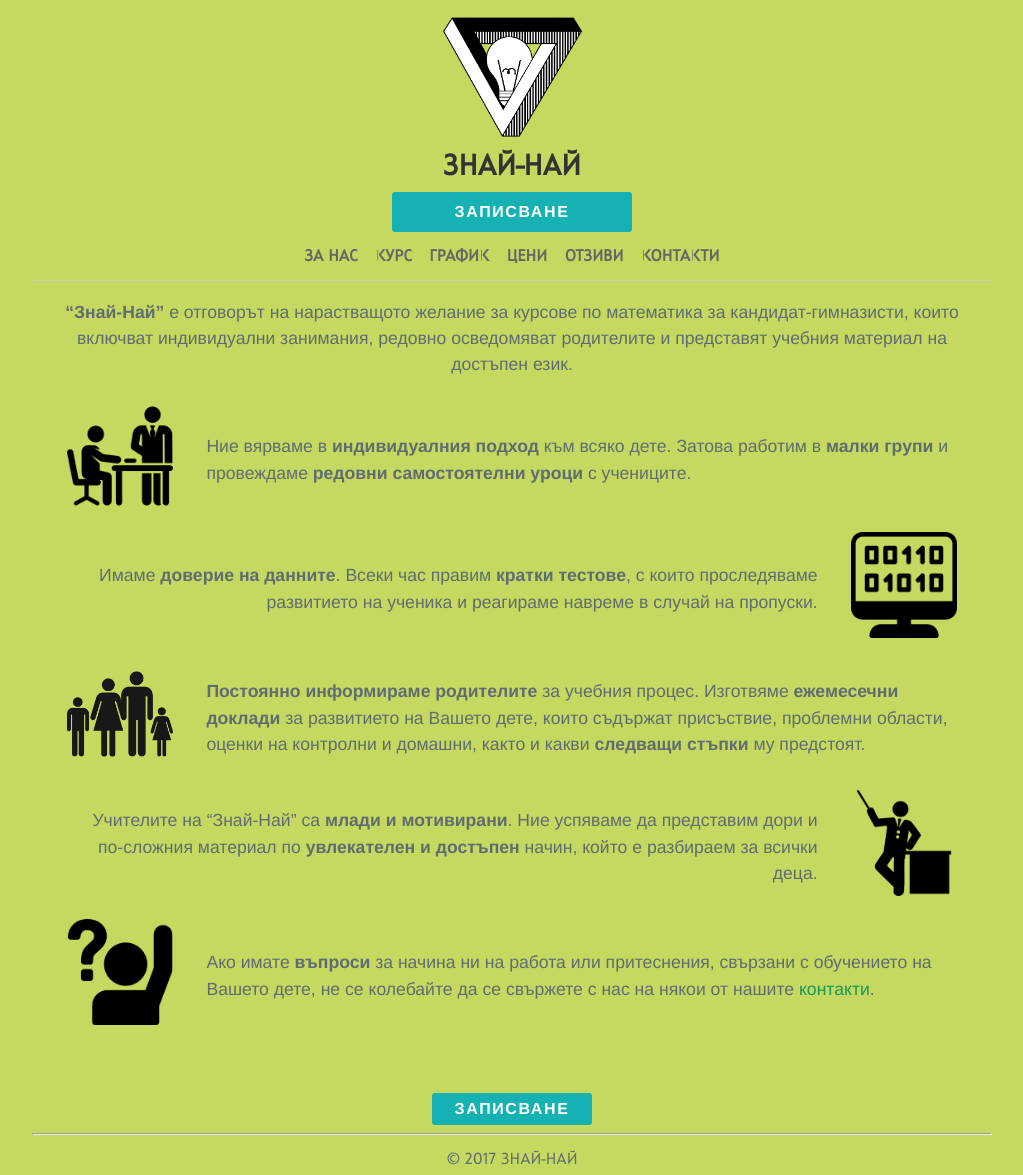
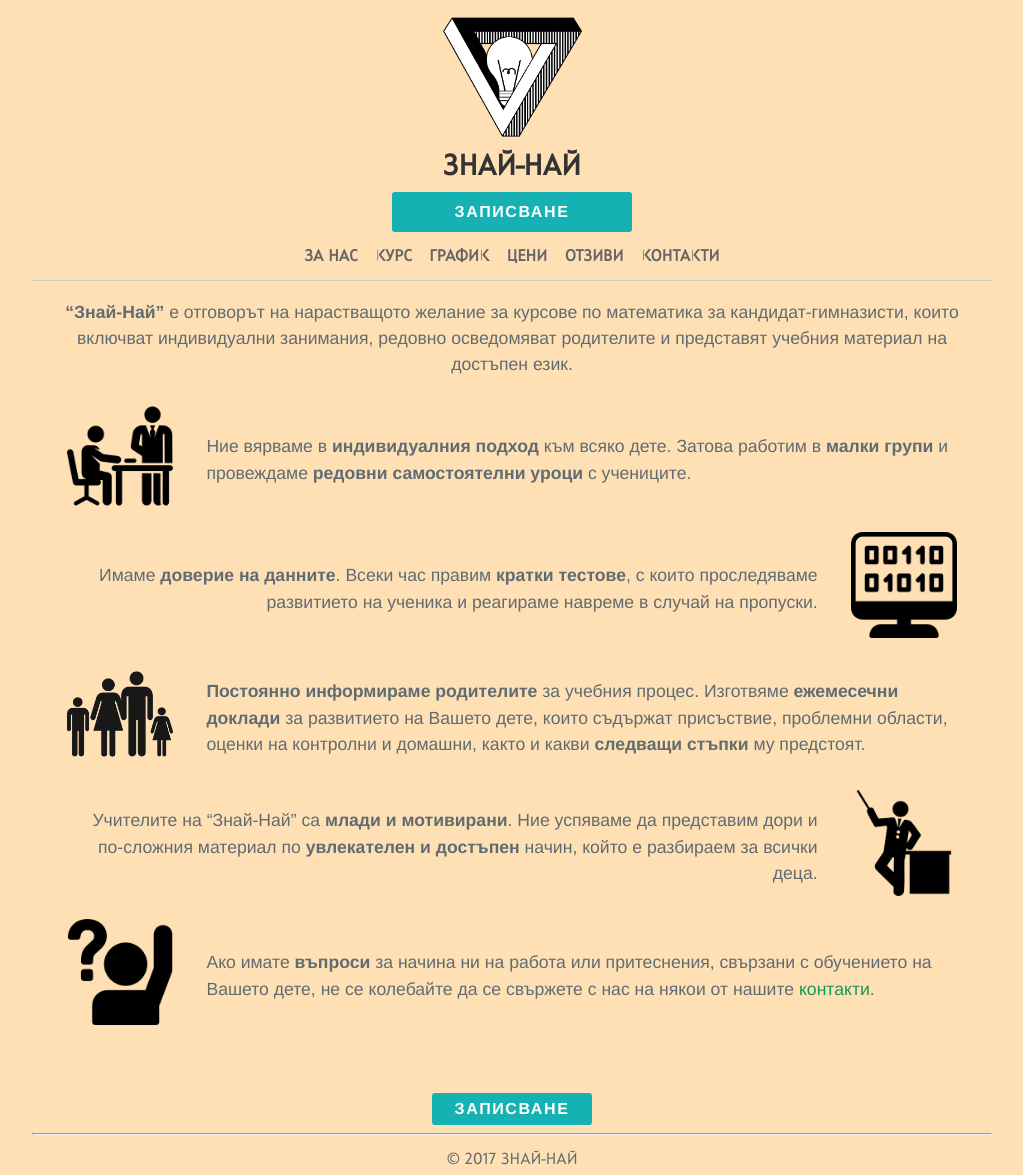
Before and after one commit to znainai/znainai.github.io, a Jekyll site: the page built from index.md, in a window 1280 px wide. Shown: the whole page, without its empty margins (128-1151 px from the left). Built offline with Jekyll 4.4.1, drawn with Linux system fonts in a browser that asks for light colours.

Commit message:
Update jekyll-theme-cayman.scss

```diff
--- a/_sass/jekyll-theme-cayman.scss
+++ b/_sass/jekyll-theme-cayman.scss
@@ -40,7 +40,7 @@ body {
   font-family: "Helvetica Neue", Helvetica, Arial, sans-serif;
   line-height: 1.5;
   color: $body-text-color;
-  background-color: #C5D860;
+  background-color: #FFE0B5;
 }
 
 div#main-container {
```
